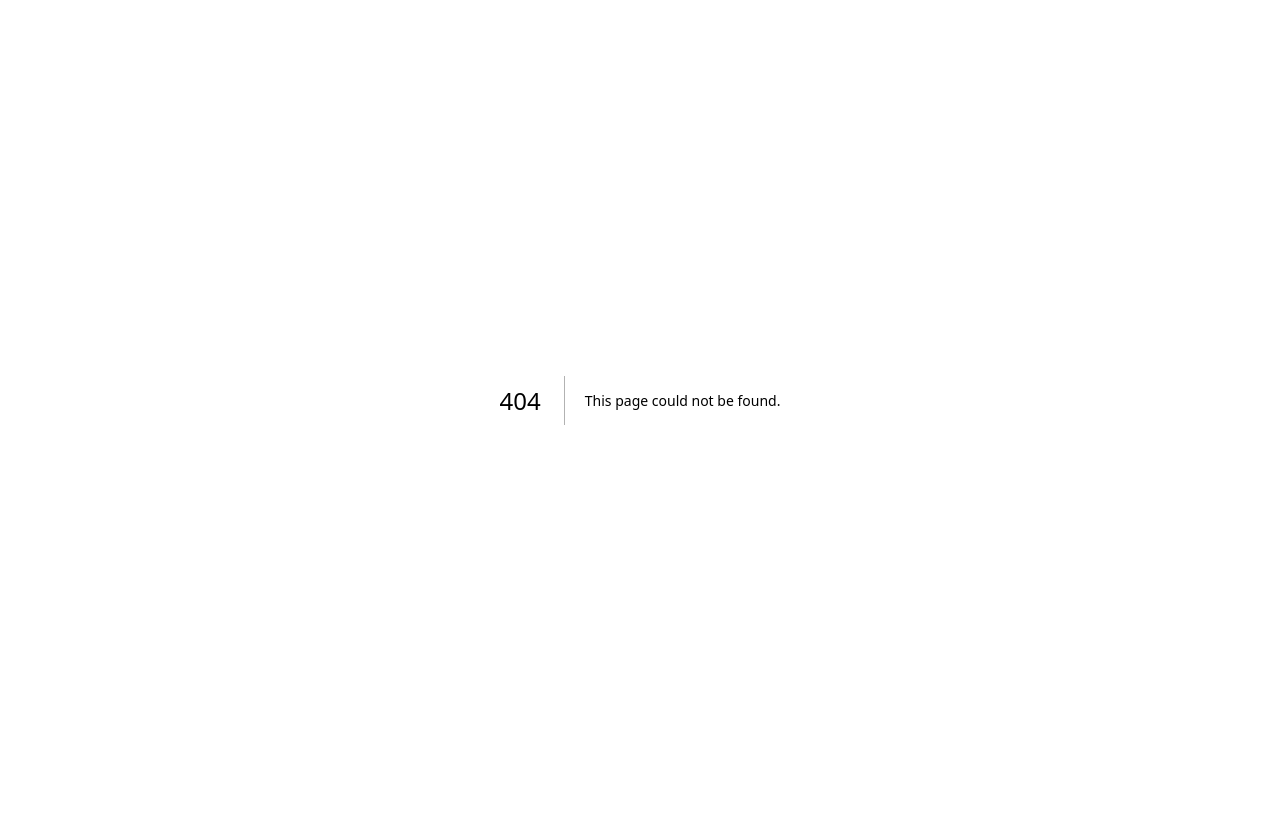
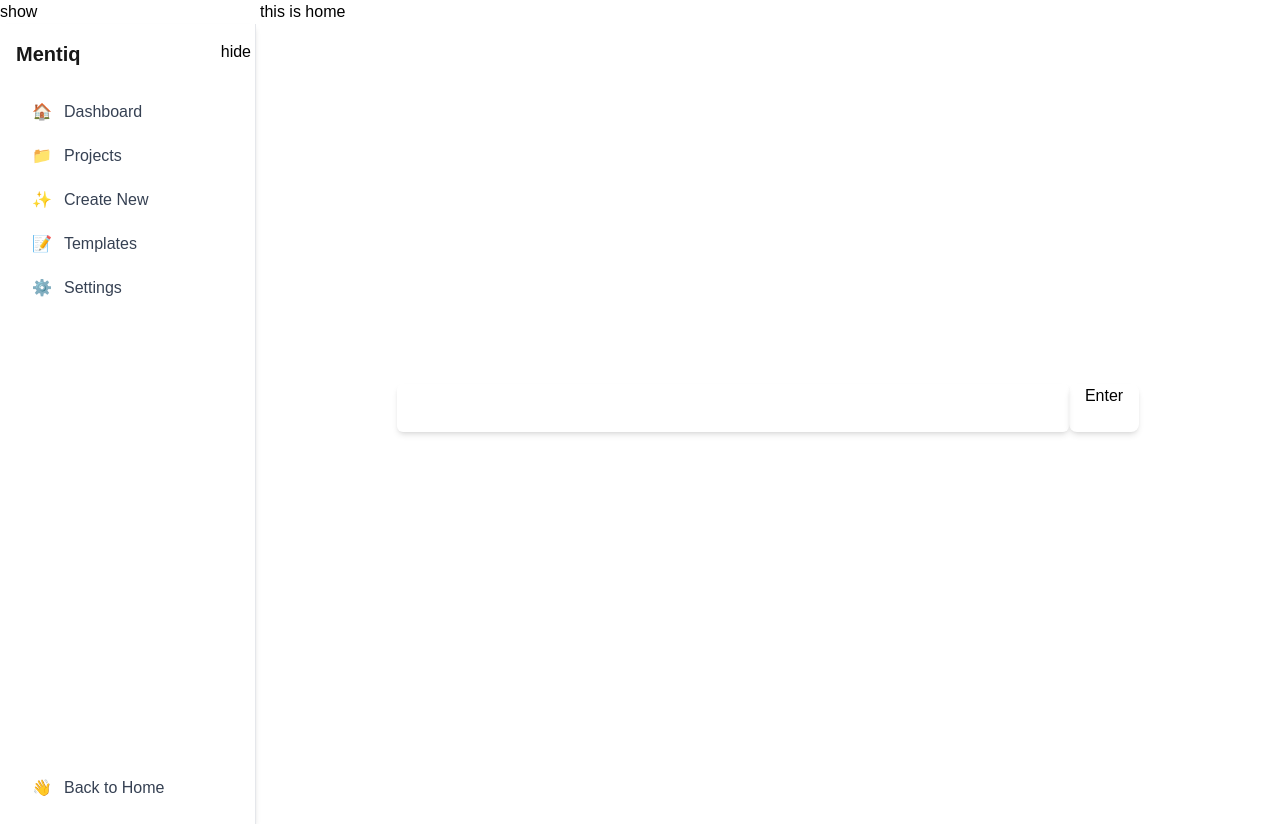
Before and after one commit to Nitesh-coder/mentiq, a Next.js app: page /start-app in a window 1280 px wide. Before the commit this address had no page. Before the commit the page ends 800 px from the top, so only its background shows below. Built offline with nearby package versions, Linux system fonts and the light colour scheme.

Commit message:
fix input

```diff
--- /dev/null
+++ b/src/app/components/agent/canvas.tsx
@@ -0,0 +1,9 @@
+
+
+export default function Canvas(){
+    return(
+        <div className=" min-h-96">
+            this is home
+        </div>
+    )
+}
--- /dev/null
+++ b/src/app/components/agent/input_section.tsx
@@ -0,0 +1,29 @@
+'use client'
+import { useRef, useState } from "react"
+
+
+export default function Input(){
+    const divRef = useRef<HTMLDivElement>(null)
+    const [content, setContent] = useState('')
+    function handleClick(){
+        const text = divRef.current?.innerText || ''
+        setContent(text)
+    }
+    return(
+        <div className=" flex justify-center content-center">
+            <div>{content}</div>
+        <div
+            ref={divRef}
+            contentEditable
+            suppressContentEditableWarning
+            //onKeyDown={handleKeyDown}
+            //onInput={(e) => setContent((e.target as HTMLDivElement).innerText)}
+            className="min-h-[40px] w-2xl max-h-40 shadow-md overflow-y-auto rounded-md p-3 outline-cyan-800 focus:ring-0"
+
+            role="textbox"
+            aria-multiline="true"
+        />
+        <div onClick={handleClick} className=" min-h-4 px-4 cursor-pointer text-center rounded-lg shadow-md">Enter</div>
+        </div>
+    )
+}
--- /dev/null
+++ b/src/app/components/sidebar/sidebar.tsx
@@ -0,0 +1,53 @@
+
+'use client'
+import { useState } from "react"
+
+
+export default function Sidebar(){
+
+    const [isHide, setIsHide] = useState(true)
+
+    return(
+        <div>
+            <div onClick={()=>setIsHide(!isHide)}>show</div>
+            {isHide && (
+                <div className=" relative h-screen w-64 shadow-md p-4 border-r border-gray-200">
+                <div onClick={()=>setIsHide(!isHide)} className=" absolute top-4 right-1">hide</div>
+                    <div className="mb-6">
+                        <h1 className="text-xl font-bold opacity-90">Mentiq</h1>
+                    </div>
+
+                    <nav className="space-y-1">
+                        <a href="/start-app" className="flex items-center px-4 py-2 text-gray-700 hover:bg-gray-200 rounded-lg transition-colors">
+                            <span className="mr-3">🏠</span>
+                            <span>Dashboard</span>
+                        </a>
+                        <a href="/start-app/projects" className="flex items-center px-4 py-2 text-gray-700 hover:bg-gray-200 rounded-lg transition-colors">
+                            <span className="mr-3">📁</span>
+                            <span>Projects</span>
+                        </a>
+                        <a href="/start-app/create" className="flex items-center px-4 py-2 text-gray-700 hover:bg-gray-200 rounded-lg transition-colors">
+                            <span className="mr-3">✨</span>
+                            <span>Create New</span>
+                        </a>
+                        <a href="/start-app/templates" className="flex items-center px-4 py-2 text-gray-700 hover:bg-gray-200 rounded-lg transition-colors">
+                            <span className="mr-3">📝</span>
+                            <span>Templates</span>
+                        </a>
+                        <a href="/start-app/settings" className="flex items-center px-4 py-2 text-gray-700 hover:bg-gray-200 rounded-lg transition-colors">
+                            <span className="mr-3">⚙️</span>
+                            <span>Settings</span>
+                        </a>
+                    </nav>
+
+                    <div className="absolute bottom-4 w-52">
+                        <a href="/" className="flex items-center px-4 py-2 text-gray-700 hover:bg-gray-200 rounded-lg transition-colors">
+                            <span className="mr-3">👋</span>
+                            <span>Back to Home</span>
+                        </a>
+                    </div>
+                </div>
+            )}
+        </div>
+    )
+}
--- a/src/app/section/landing/howitworks.tsx
+++ b/src/app/section/landing/howitworks.tsx
@@ -28,7 +28,7 @@ export default function HowItWorks(){
                 </li>
             </ul>
             <div className=" flex justify-center py-1">
-                <Link className="px-3 py-2 sm:px-4 sm:py-3 md:px-12 md:py-3 text-sm sm:text-base md:text-lg font-bold opacity-85 bg-black text-white rounded-lg hover:bg-gray-800 transition-colors" href={'https://app.mentiq.xyz'} target="_blank" rel="noopener noreferrer">Go to app</Link>
+                <Link className="px-3 py-2 sm:px-4 sm:py-3 md:px-12 md:py-3 text-sm sm:text-base md:text-lg font-bold opacity-85 bg-black text-white rounded-xl hover:bg-gray-800 transition-colors" href={'https://app.mentiq.xyz'} target="_blank" rel="noopener noreferrer">Start creating - it's free</Link>
             </div>
         </div>
     )
--- a/src/app/section/landing/navbar.tsx
+++ b/src/app/section/landing/navbar.tsx
@@ -22,8 +22,8 @@ export default function Nav(){
                 <li className="hidden md:block px-1 opacity-75"><a href="#pricing" className="text-black hover:text-gray-600 transition-colors">Pricing</a></li>
             </ul>
             <ul className="flex space-x-2 sm:space-x-3 md:space-x-4 justify-between items-center px-1 ml-auto md:ml-0">
-                <li className="px-1"><Link className="text-shadow font-bold opacity-80 text-sm sm:text-base" href={'https://app.mentiq.xyz'} target="_blank" rel="noopener noreferrer">Log in</Link></li>
-                <li className="px-1"><Link className="bg-black text-white opacity-85 font-semibold px-2 sm:px-3 py-1 sm:py-2 rounded-lg text-sm sm:text-base transition-colors hover:bg-gray-800" href={'https://app.mentiq.xyz'} target="_blank" rel="noopener noreferrer">Start Free</Link></li>
+                <li className="px-1"><Link className="text-shadow font-bold opacity-80 text-sm sm:text-base" href={'app'} target="_blank" rel="noopener noreferrer">Log in</Link></li>
+                <li className="px-1"><Link className="bg-black text-white opacity-85 font-semibold px-2 sm:px-3 py-1 sm:py-2 rounded-lg text-sm sm:text-base transition-colors hover:bg-gray-800" href={'app'} target="_blank" rel="noopener noreferrer">Start Free</Link></li>
             </ul>
             <div className="absolute bottom-0 left-0 right-0 h-px bg-current opacity-15 w-full"></div>
         </div>
--- /dev/null
+++ b/src/app/start-app/layout.tsx
@@ -0,0 +1,22 @@
+import type { Metadata } from "next";
+import Sidebar from "../components/sidebar/sidebar";
+
+export const metadata: Metadata = {
+  title: "Mentiq",
+  description: "AI will for you",
+};
+
+export default function RootLayout({
+  children,
+}: Readonly<{
+  children: React.ReactNode;
+}>) {
+  return (
+
+        <div className=" flex">
+          <Sidebar />
+          {children}
+
+        </div>
+  );
+}
--- /dev/null
+++ b/src/app/start-app/page.tsx
@@ -0,0 +1,13 @@
+import Canvas from "../components/agent/canvas";
+import Input from "../components/agent/input_section";
+
+
+
+export default function(){
+    return(
+        <div className="px-1 flex-1 justify-center">
+            <Canvas />
+            <Input />
+        </div>
+    )
+}
```
